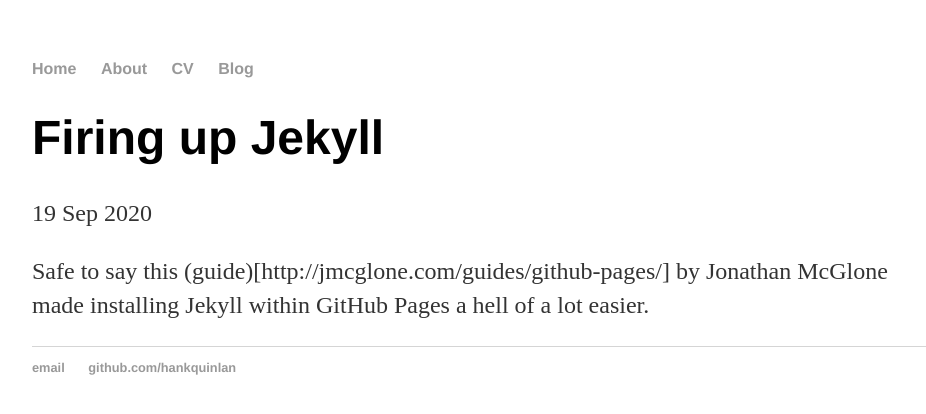
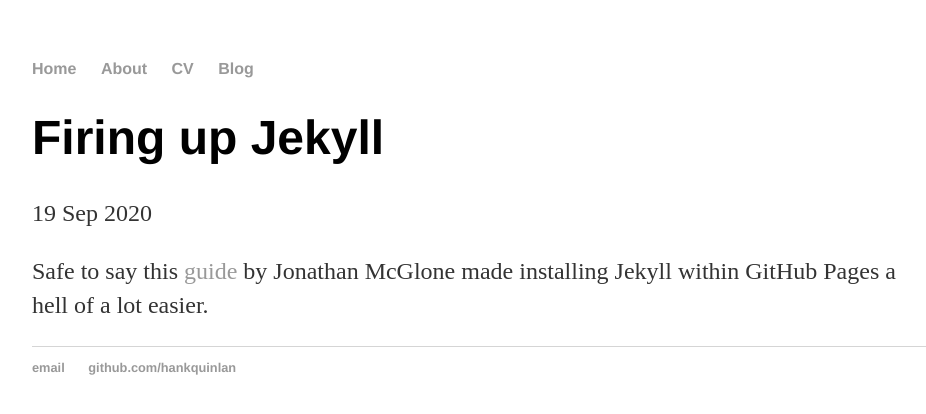
Before and after one commit to ppejovski/ppejovski.github.io, a Jekyll site: the page built from _posts/2020-09-19-firing-up-jekyll.md, in a window 1280 px wide. Shown: the top 414 px of the page, without its empty margins (160-1086 px from the left). Built offline with Jekyll 4.4.1, drawn with Linux system fonts in a browser that asks for light colours.

Commit message:
Update 2020-09-19-firing-up-jekyll.md

```diff
--- a/_posts/2020-09-19-firing-up-jekyll.md
+++ b/_posts/2020-09-19-firing-up-jekyll.md
@@ -4,4 +4,4 @@ title: "Firing up Jekyll"
 date: 2020-09-19
 ---
 
-Safe to say this (guide)[http://jmcglone.com/guides/github-pages/] by Jonathan McGlone made installing Jekyll within GitHub Pages a hell of a lot easier.
+Safe to say this [guide](http://jmcglone.com/guides/github-pages/) by Jonathan McGlone made installing Jekyll within GitHub Pages a hell of a lot easier.
```
